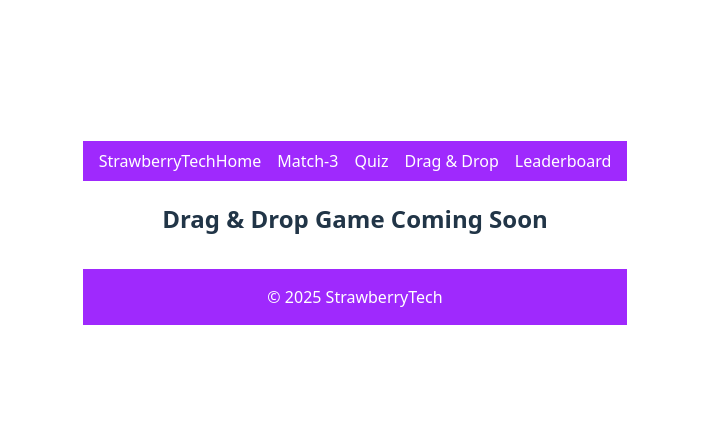
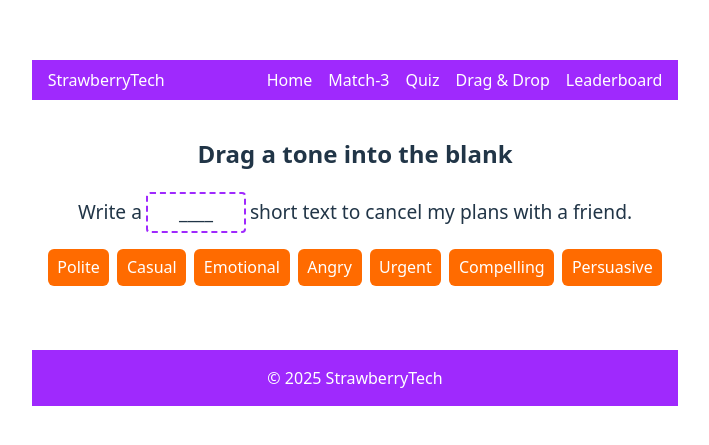
Before and after one commit to unnamedmistress/StrawberryTech, a React (Vite) app in the folder learning-games/: page /games/dragdrop in a window 1280 px wide. Shown: the part 167-612 px from the top of the page, without its empty margins (285-994 px from the left). Built offline with nearby package versions, Linux system fonts and the light colour scheme.

Commit message:
Add tone drag-and-drop game

```diff
--- /dev/null
+++ b/learning-games/src/pages/DragDropGame.css
@@ -0,0 +1,55 @@
+.dragdrop-game {
+  padding: 1rem;
+}
+
+.sentence {
+  font-size: 1.2rem;
+  margin-bottom: 1rem;
+}
+
+.drop-area {
+  display: inline-block;
+  min-width: 80px;
+  margin: 0 4px;
+  padding: 0.25rem 0.5rem;
+  border: 2px dashed var(--color-purple);
+  border-radius: 4px;
+  text-align: center;
+}
+
+.word-bank {
+  display: flex;
+  flex-wrap: wrap;
+  gap: 0.5rem;
+  margin-bottom: 1rem;
+}
+
+.word {
+  padding: 0.4rem 0.6rem;
+  background: var(--color-orange);
+  color: #fff;
+  border-radius: 6px;
+  cursor: grab;
+  user-select: none;
+}
+
+.response {
+  margin-top: 1rem;
+  background: #f3f3f3;
+  color: #000;
+  padding: 1rem;
+  border-radius: 6px;
+}
+
+.quiz {
+  margin-top: 2rem;
+}
+
+.options button {
+  margin: 0.25rem;
+}
+
+.feedback {
+  margin-top: 1rem;
+  font-weight: bold;
+}
--- a/learning-games/src/pages/DragDropGame.tsx
+++ b/learning-games/src/pages/DragDropGame.tsx
@@ -1,3 +1,116 @@
+import { useState } from 'react'
+import './DragDropGame.css'
+
+const tones = [
+  'Polite',
+  'Casual',
+  'Emotional',
+  'Angry',
+  'Urgent',
+  'Compelling',
+  'Persuasive',
+] as const
+
+type Tone = (typeof tones)[number]
+
+const examples: Record<Tone, string> = {
+  Polite:
+    "Hey, I'm sorry but something came up and I need to cancel. Hope we can reschedule soon!",
+  Casual:
+    "Yo, gotta bail on our plans—something popped up. Let's hang later!",
+  Emotional:
+    "I hate to do this but I really can't make it tonight. I'm disappointed and hope you understand.",
+  Angry:
+    "Look, I'm cancelling. Too much going on and I'm frustrated.",
+  Urgent:
+    "I'm so sorry but I have to cancel right away because of an emergency.",
+  Compelling:
+    "I have to cancel because I got an important commitment I can't miss. Thanks for understanding!",
+  Persuasive:
+    "Would you mind if we postponed? I think meeting later will be much better for both of us.",
+}
+
 export default function DragDropGame() {
-  return <h2>Drag & Drop Game Coming Soon</h2>
+  const [selected, setSelected] = useState<Tone | null>(null)
+  const [used, setUsed] = useState<Set<Tone>>(new Set())
+  const [quizAnswer, setQuizAnswer] = useState<Tone | null>(null)
+
+  function handleDragStart(e: React.DragEvent<HTMLDivElement>, tone: Tone) {
+    e.dataTransfer.setData('text/plain', tone)
+  }
+
+  function handleDrop(e: React.DragEvent<HTMLSpanElement>) {
+    e.preventDefault()
+    const tone = e.dataTransfer.getData('text/plain') as Tone
+    if (tones.includes(tone)) {
+      setSelected(tone)
+      setUsed(new Set(used).add(tone))
+    }
+  }
+
+  function handleDragOver(e: React.DragEvent<HTMLSpanElement>) {
+    e.preventDefault()
+  }
+
+  return (
+    <div className="dragdrop-game">
+      <h2>Drag a tone into the blank</h2>
+      <p className="sentence">
+        Write a
+        <span
+          className="drop-area"
+          onDrop={handleDrop}
+          onDragOver={handleDragOver}
+        >
+          {selected ? ` ${selected} ` : ' ____ '}
+        </span>
+        short text to cancel my plans with a friend.
+      </p>
+      <div className="word-bank">
+        {tones.map((tone) => (
+          <div
+            key={tone}
+            draggable
+            onDragStart={(e) => handleDragStart(e, tone)}
+            className="word"
+          >
+            {tone}
+          </div>
+        ))}
+      </div>
+      {selected && (
+        <div className="response">
+          <h3>AI Response</h3>
+          <p>{examples[selected]}</p>
+        </div>
+      )}
+      {used.size === tones.length && (
+        <div className="quiz">
+          <h3>Quick test</h3>
+          <p>
+            What tone should you use when writing a message to your boss that you
+            will be out of work sick today?
+          </p>
+          <div className="options">
+            {tones.map((tone) => (
+              <button
+                key={tone}
+                onClick={() => setQuizAnswer(tone)}
+                disabled={!!quizAnswer}
+              >
+                {tone}
+              </button>
+            ))}
+          </div>
+          {quizAnswer && (
+            <p className="feedback">
+              {quizAnswer === 'Polite'
+                ? 'Correct! A polite tone is best for informing your boss.'
+                : 'Not quite. A polite tone is usually most appropriate.'}
+            </p>
+          )}
+        </div>
+      )}
+    </div>
+  )
 }
```
